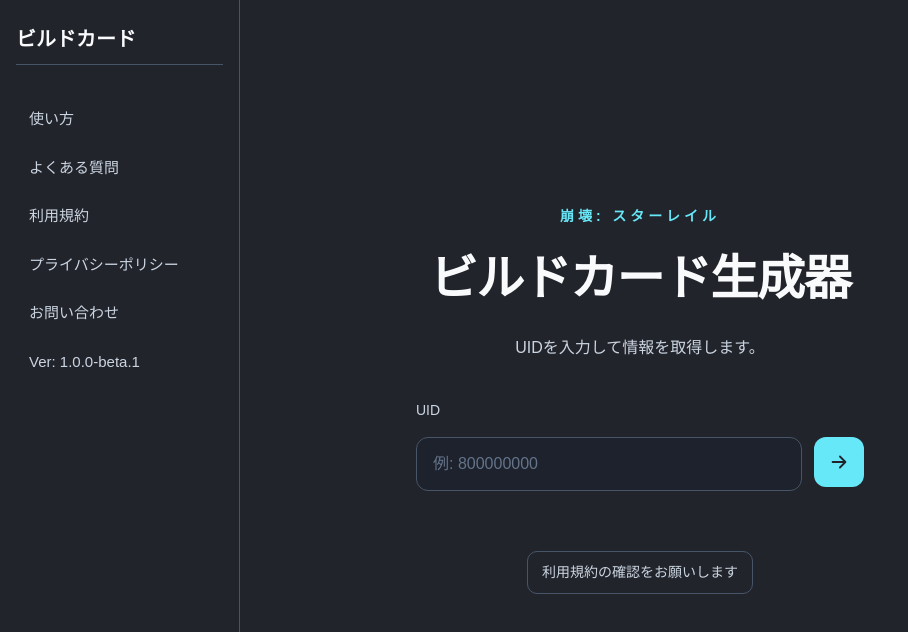
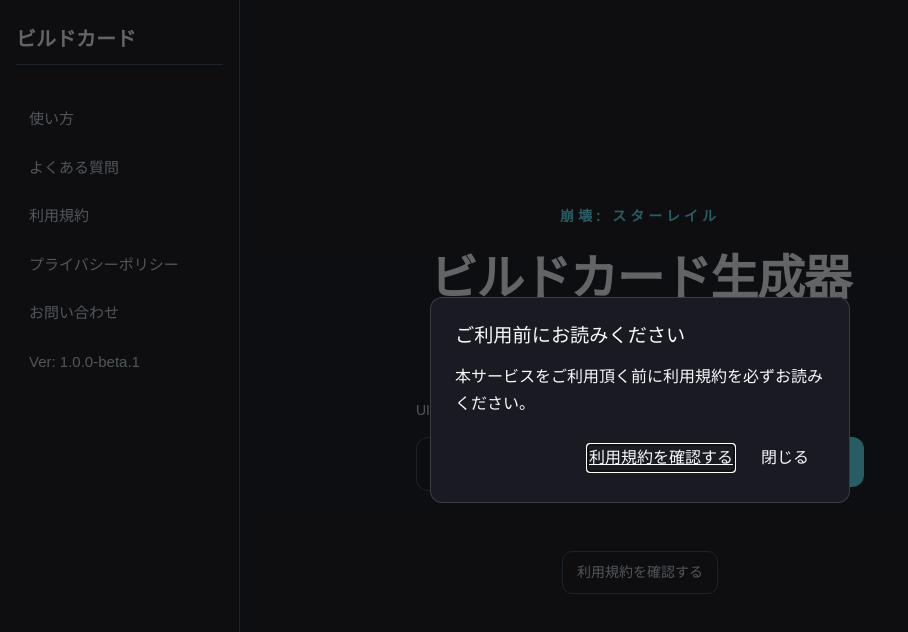
Before and after one commit to Shicoku/hsr-builder, a Next.js app: page / in a window 1280 px wide. Shown: the top 632 px of the page, without its empty margins (0-908 px from the left). Built offline with nearby package versions, Linux system fonts and the light colour scheme; a web font is replaced by a local one.

Commit message:
規約表示のダイヤログとリロードボタンの追加

```diff
--- a/app/api/profile/[uid]/route.ts
+++ b/app/api/profile/[uid]/route.ts
@@ -21,6 +21,6 @@
 
     return Response.json({ data: await response.json() });
   } catch {
-    return Response.json({ error: "情報の取得先に接続できませんでした。しばらくしてからもう一度お試しください。" }, { status: 502 });
+    return Response.json({ error: `情報の取得先に接続できませんでした。しばらくしてからもう一度お試しください。` }, { status: 502 });
   }
 }
--- a/app/page.tsx
+++ b/app/page.tsx
@@ -1,22 +1,37 @@
 "use client";
 
-import { FormEvent, useEffect, useState } from "react";
+import { FormEvent, useEffect, useRef, useState } from "react";
 import { useRouter } from "next/navigation";
 import styles from "./styles/home.module.css";
 
 const LAST_UID_STORAGE_KEY = "hsr-builder:last-uid";
+const TERMS_NOTICE_STORAGE_KEY = "hsr-builder:terms-notice-seen";
 
 export default function Home() {
   const router = useRouter();
   const [uid, setUid] = useState("");
   const [message, setMessage] = useState("");
+  const dialogRef = useRef<HTMLDialogElement>(null);
 
   useEffect(() => {
     try {
       const savedUid = window.localStorage.getItem(LAST_UID_STORAGE_KEY);
       if (savedUid) queueMicrotask(() => setUid(savedUid));
     } catch {}
+
+    try {
+      if (!window.localStorage.getItem(TERMS_NOTICE_STORAGE_KEY)) {
+        dialogRef.current?.showModal();
+      }
+    } catch {}
   }, []);
+
+  function closeTermsNotice() {
+    try {
+      window.localStorage.setItem(TERMS_NOTICE_STORAGE_KEY, "1");
+    } catch {}
+    dialogRef.current?.close();
+  }
 
   function handleSubmit(event: FormEvent<HTMLFormElement>) {
     event.preventDefault();
@@ -74,10 +89,25 @@
           {/* <a className={styles.supportLink} href="#how-to-use">使い方</a>
           <a className={styles.supportLink} href="#contact">お問い合わせ</a> */}
           <a className={styles.supportLink} href="/terms">
-            利用規約の確認をお願いします
+            利用規約を確認する
           </a>
         </nav>
       </section>
+
+      <dialog ref={dialogRef} className={styles.dialog} aria-labelledby="terms-dialog-title" onCancel={closeTermsNotice}>
+        <h2 id="terms-dialog-title" className={styles.dialogTitle}>
+          ご利用前にお読みください
+        </h2>
+        <p className={styles.dialogText}>本サービスをご利用頂く前に利用規約を必ずお読みください。</p>
+        <div className={styles.dialogActions}>
+          <a className={styles.dialogLink} href="/terms" target="_blank" rel="noopener noreferrer">
+            利用規約を確認する
+          </a>
+          <button className={styles.dialogButton} onClick={closeTermsNotice}>
+            閉じる
+          </button>
+        </div>
+      </dialog>
     </main>
   );
 }
--- a/app/styles/home.module.css
+++ b/app/styles/home.module.css
@@ -148,6 +148,51 @@
   outline-offset: 2px;
 }
 
+.dialog {
+  position: fixed;
+  inset: 0;
+  margin: auto;
+
+  max-width: min(90vw, 420px);
+  padding: 24px;
+  border: 1px solid rgba(255, 255, 255, 0.15);
+  border-radius: 12px;
+  background: #1a1b22;
+  color: inherit;
+}
+
+.dialog::backdrop {
+  background: rgba(0, 0, 0, 0.6);
+}
+
+.dialogTitle {
+  margin: 0 0 12px;
+  font-size: 1.2rem;
+}
+
+.dialogText {
+  margin: 0 0 20px;
+  line-height: 1.7;
+}
+
+.dialogActions {
+  display: flex;
+  gap: 12px;
+  justify-content: flex-end;
+  align-items: center;
+}
+
+.dialogLink {
+  text-decoration: underline;
+}
+
+.dialogButton {
+  padding: 8px 16px;
+  border: none;
+  border-radius: 8px;
+  cursor: pointer;
+}
+
 @media (min-width: 640px) {
   .description {
     font-size: 1rem;
```
Also changed, not shown: app/styles/build.module.css (+28 -0 lines), app/build/build-loader.tsx, public/icons/reload.svg (added).
